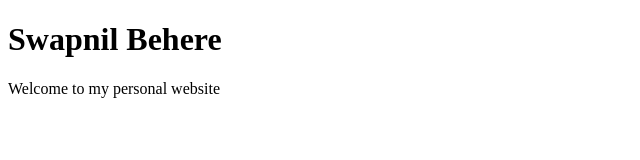
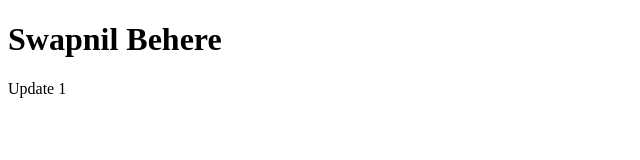
Before and after one commit to swapnilbehere/swapnilbehere.github.io, a plain HTML site: page index.html in a window 1280 px wide. Shown: the whole page, without its empty margins (0-640 px from the left). Drawn offline with Linux system fonts and the light colour scheme.

Commit message:
Update 1

```diff
--- a/index.html
+++ b/index.html
@@ -7,6 +7,6 @@
 </head>
 <body>
     <h1>Swapnil Behere</h1>
-    <p>Welcome to my personal website</p>
+    <p>Update 1</p>
 </body>
 </html>
```
